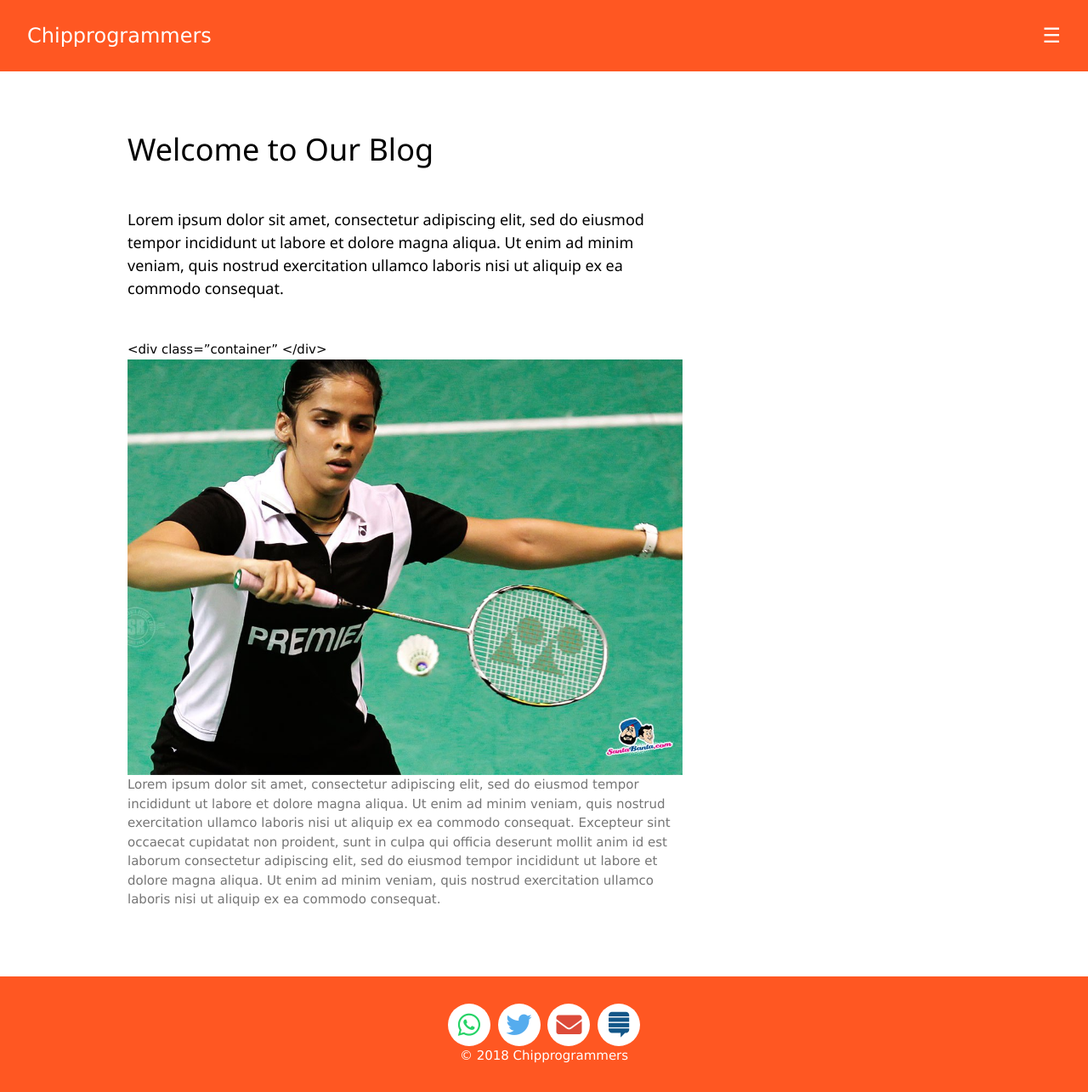
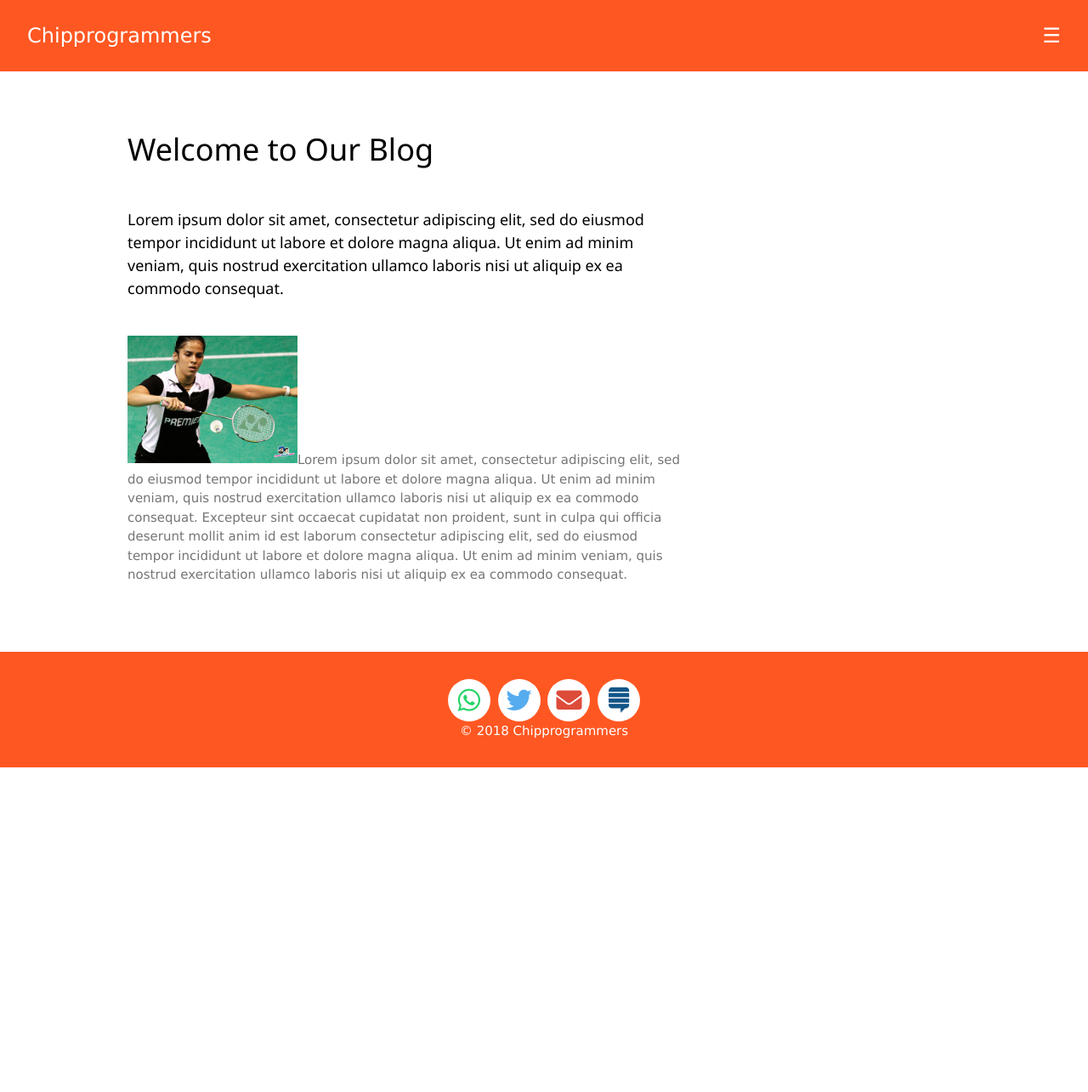
Before and after one commit to techiworld/techiworld.github.io, a Jekyll site: the page built from index.md, in a window 1280 px wide and 1285 px high. Shown: the whole window at 85% size. Built offline with Jekyll 4.4.1, drawn with Linux system fonts in a browser that asks for light colours.

Commit message:
Update index.md

```diff
--- a/index.md
+++ b/index.md
@@ -4,7 +4,7 @@ title: Welcome to Our Blog
 ---
 
 <h5 class="w3-padding-32">Lorem ipsum dolor sit amet, consectetur adipiscing elit, sed do eiusmod tempor incididunt ut labore et dolore magna aliqua. Ut enim ad minim veniam, quis nostrud exercitation ullamco laboris nisi ut aliquip ex ea commodo consequat.</h5>
-<div class="container"
+<div class="container">
 <img src="{{ site.baseurl }}/assets/img/IMG_20180415_115852.jpg" alt="saina" class="w3-image w3-left"></div>
 <p class="w3-text-grey">Lorem ipsum dolor sit amet, consectetur adipiscing elit, sed do eiusmod tempor incididunt ut labore et dolore magna aliqua. Ut enim ad minim veniam, quis nostrud exercitation ullamco laboris nisi ut aliquip ex ea commodo consequat. Excepteur sint
 occaecat cupidatat non proident, sunt in culpa qui officia deserunt mollit anim id est laborum consectetur adipiscing elit, sed do eiusmod tempor incididunt ut labore et dolore magna aliqua. Ut enim ad minim veniam, quis nostrud exercitation ullamco
```
